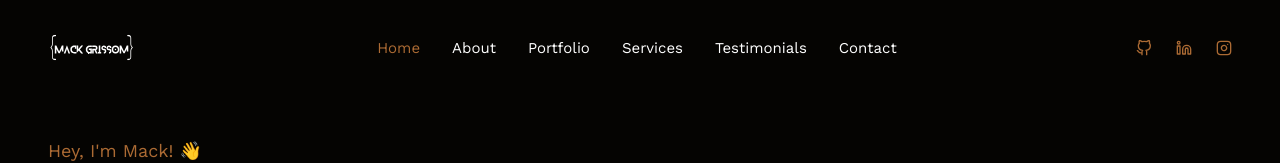
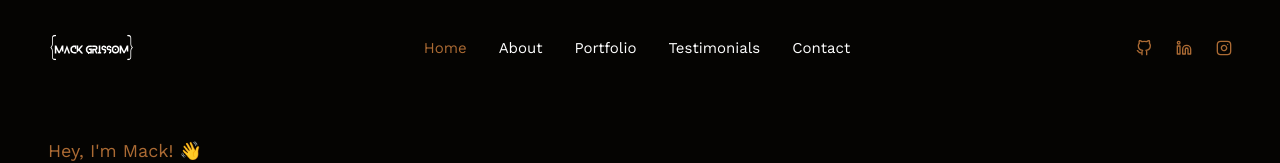
Before and after one commit to MackGrissom/MackPortfolio, a React (Create React App) app: page / in a window 1280 px wide. Shown: the top 163 px of the page. Built offline with nearby package versions, Linux system fonts and the light colour scheme; a web font is replaced by a local one.

Commit message:
edited navbar to remove services

```diff
--- a/src/data.js
+++ b/src/data.js
@@ -54,10 +54,10 @@ export const navigation = [
     name: 'portfolio',
     href: 'portfolio',
   },
-  {
-    name: 'services',
-    href: 'services',
-  },
+  // {
+  //   name: 'services',
+  //   href: 'services',
+  // },
   {
     name: 'testimonials',
     href: 'testimonials',
```
